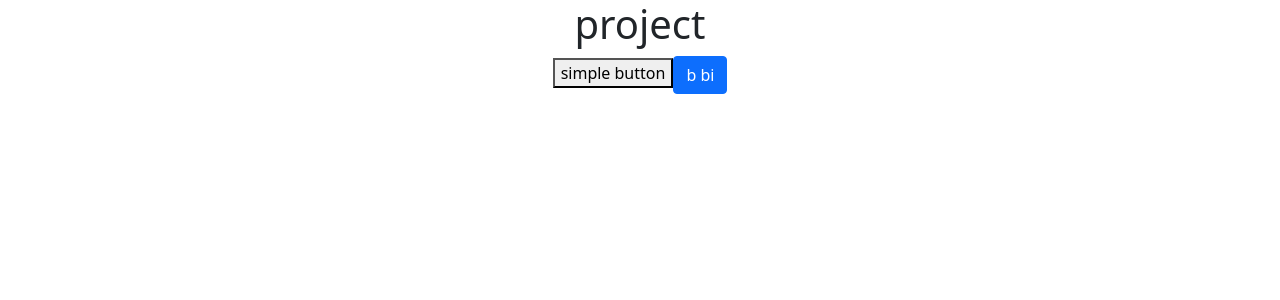
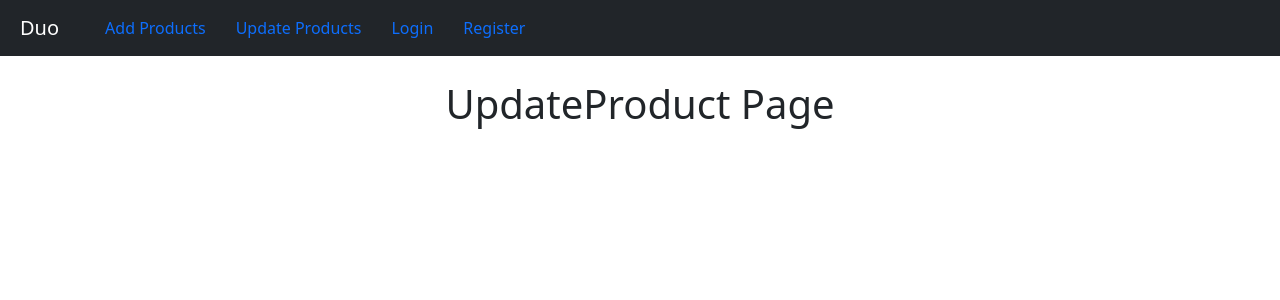
Before and after one commit to sharad9201/laravel-and-react-crud, a React (Create React App) app: page /update in a window 1280 px wide. Shown: the top 300 px of the page. Built offline with nearby package versions, Linux system fonts and the light colour scheme.

Commit message:
routing somehow

```diff
--- /dev/null
+++ b/src/AddProduct.js
@@ -0,0 +1,11 @@
+function AddProduct() {
+
+    return (
+        <div className="">
+            <h1>
+                Add Your Product
+            </h1>
+        </div>
+    )
+}
+export default AddProduct
--- a/src/App.js
+++ b/src/App.js
@@ -1,13 +1,31 @@
-// import logo from './logo.svg';
-import {Button} from 'react-bootstrap'
+// import {Button} from 'react-bootstrap'
+import Header from './Header'
 import './App.css';
+import {BrowserRouter, Route } from 'react-router-dom';
+import Login from './Login'
+import Register from './Register';
+import AddProduct from './AddProduct'
+import UpdateProduct from './UpdateProduct';
 
 function App() {
   return (
     <div className="App">
-      <h1> project</h1>
-      <button> simple button</button>
-      <Button> b bi</Button>
+      <BrowserRouter>
+        <Header/>
+        <Route path="/login" component={Login}/>
+        {/* <Route path="/login">
+          <Login />
+        </Route> */}
+        <Route path="/add">
+          <AddProduct />
+        </Route>
+        <Route path="/register">
+          <Register />
+        </Route>
+        <Route path="/update">
+          <UpdateProduct />
+        </Route>
+      </BrowserRouter>
     </div>
   );
 }
--- /dev/null
+++ b/src/Header.css
@@ -0,0 +1,7 @@
+.navbar_wrapper a{
+    padding-left: 30px;
+    text-decoration: none;
+}
+.logo{
+    padding-left: 20px;
+}
--- /dev/null
+++ b/src/Header.js
@@ -0,0 +1,27 @@
+import {Nav, Navbar} from 'react-bootstrap'
+import {Link } from 'react-router-dom'
+import './Header.css'
+
+
+function Header() {
+
+    return (
+        <div className="">
+
+                <Navbar bg="dark" variant="dark">
+                    <Navbar.Brand href="#home" className="logo">Duo</Navbar.Brand>
+                    <Nav className="mr-auto navbar_wrapper">
+                    <Link to="/add">Add Products</Link>
+                    <Link to="/update">Update Products</Link>
+                    <Link to="/login">Login</Link>
+                    <Link to="/register">Register</Link>
+
+
+                    </Nav>
+                </Navbar>
+             <br />
+
+        </div>
+    )
+}
+export default Header
--- /dev/null
+++ b/src/Login.js
@@ -0,0 +1,11 @@
+function Login() {
+
+    return (
+        <div >
+            <h1>
+                Login Page
+            </h1>
+        </div>
+    )
+}
+export default Login
--- /dev/null
+++ b/src/Register.js
@@ -0,0 +1,7 @@
+function Register() {
+    return(
+        <h1> register page</h1>
+    )
+}
+
+export default Register
--- /dev/null
+++ b/src/UpdateProduct.js
@@ -0,0 +1,11 @@
+function UpdateProduct() {
+
+    return (
+        <div className="">
+            <h1>
+            UpdateProduct Page
+            </h1>
+        </div>
+    )
+}
+export default UpdateProduct
```
